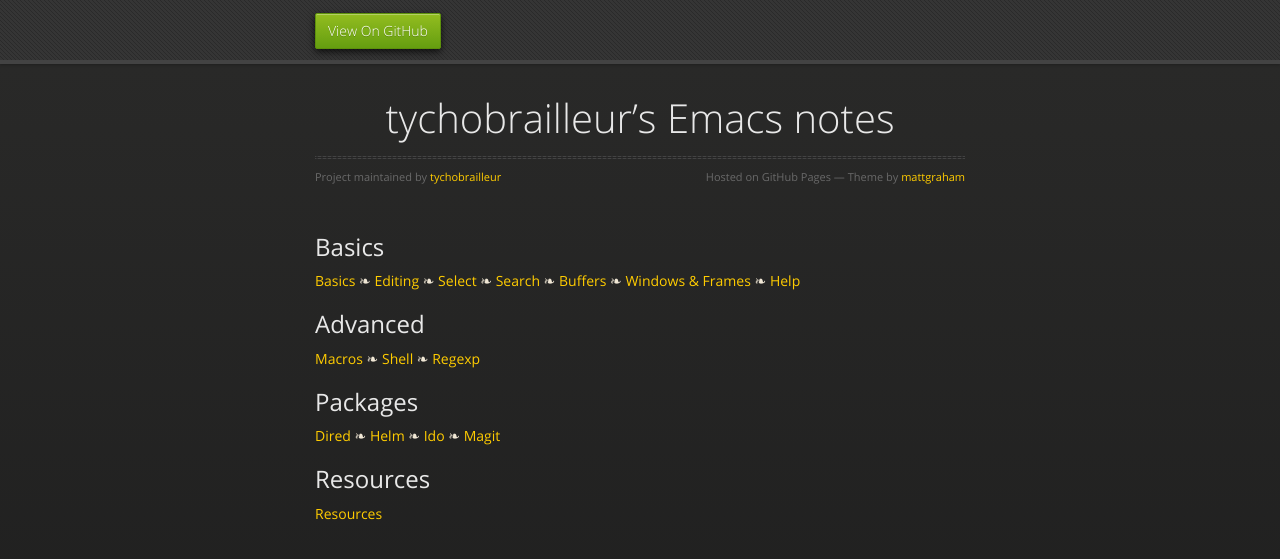
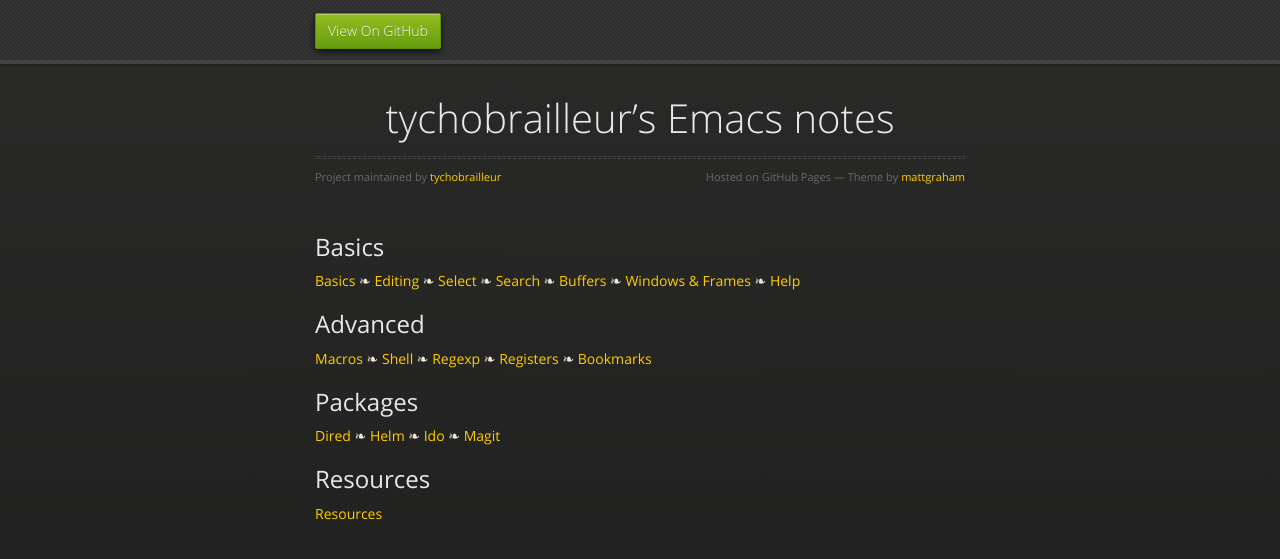
Before and after one commit to tychobrailleur/tychobrailleur.github.io, a Jekyll site: the page index.html, which Jekyll copies as it is, in a window 1280 px wide. Shown: the top 559 px of the page. Built offline with Jekyll 4.4.1, drawn with Linux system fonts in a browser that asks for light colours; nearby versions of some CDN libraries.

Commit message:
Misc editions.

```diff
--- a/index.html
+++ b/index.html
@@ -51,7 +51,9 @@
 
 <p><a href="macros.html">Macros</a>
   ❧ <a href="shell.html">Shell</a>
-  ❧ <a href="regexp.html">Regexp</a></p>
+  ❧ <a href="regexp.html">Regexp</a>
+  ❧ <a href="registers.html">Registers</a>
+  ❧ <a href="bookmarks.html">Bookmarks</a></p>
 
 
 <h2>
```
Also changed, not shown: bookmarks.md (added, +4 -0 lines), editing.md (+1 -0 lines), registers.md (added, +4 -0 lines), readme.md.
